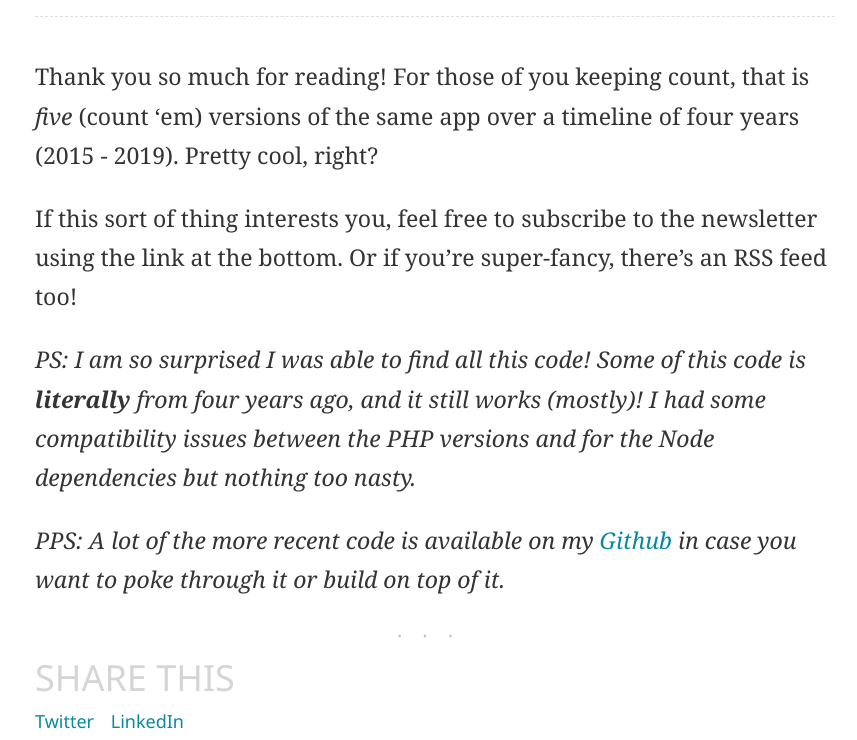
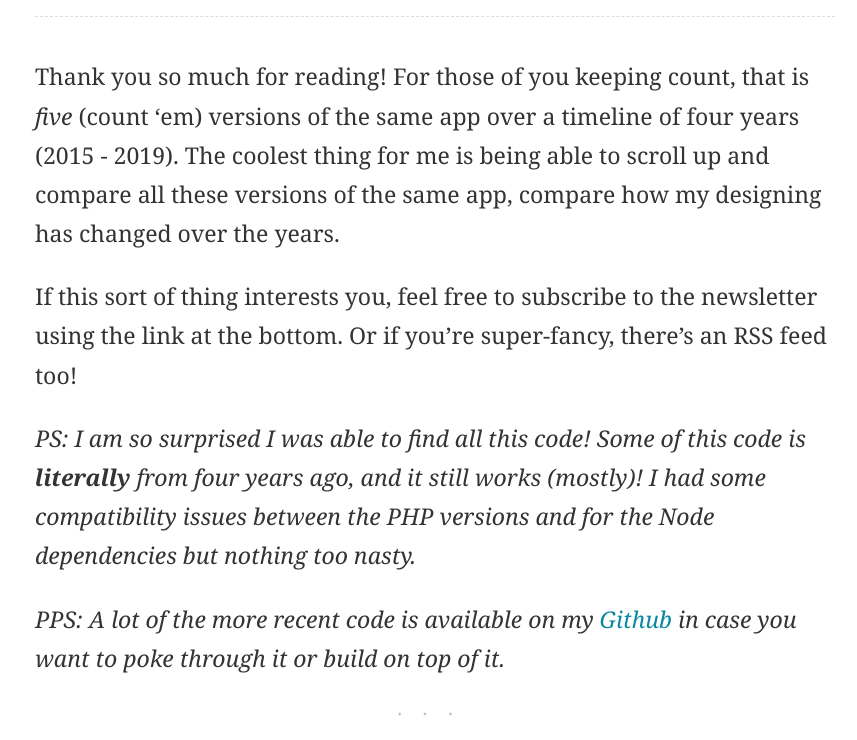
Before and after one commit to preyneyv/preyneyv.github.io, a Jekyll site: the page built from _posts/posts/2019-06-24-making-the-same-thing-again-and-again.md, in a window 1280 px wide and 900 px high, scrolled down 9376 px, cut to the strip 160-900 px from the top of the window. Shown: the whole strip, without its empty margins (205-1062 px from the left). Built offline with Jekyll 4.4.1, drawn with Linux system fonts in a browser that asks for light colours; comment, search, counter and statistics services are not loaded.

Commit message:
Changed some text in article

```diff
--- a/_posts/posts/2019-06-24-making-the-same-thing-again-and-again.md
+++ b/_posts/posts/2019-06-24-making-the-same-thing-again-and-again.md
@@ -145,7 +145,7 @@ Also, where's the fun in a boring table of results right? I mean, the students g
 
 ------
 
-Thank you so much for reading! For those of you keeping count, that is *five* (count 'em) versions of the same app over a timeline of four years (2015 - 2019). Pretty cool, right?
+Thank you so much for reading! For those of you keeping count, that is *five* (count 'em) versions of the same app over a timeline of four years (2015 - 2019). The coolest thing for me is being able to scroll up and compare all these versions of the same app, compare how my designing has changed over the years.
 
 If this sort of thing interests you, feel free to subscribe to the newsletter using the link at the bottom. Or if you're super-fancy, there's an RSS feed too!
 
```
